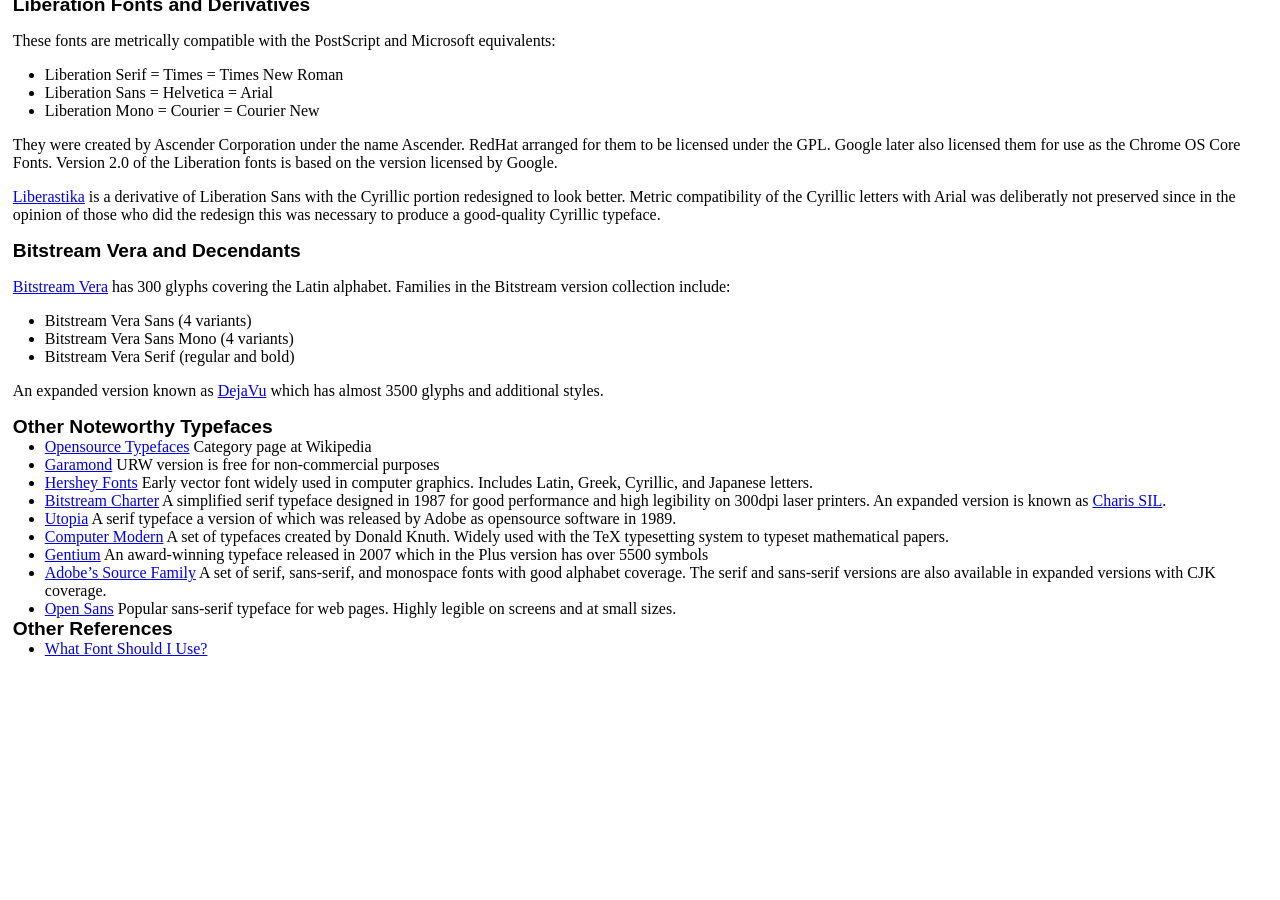
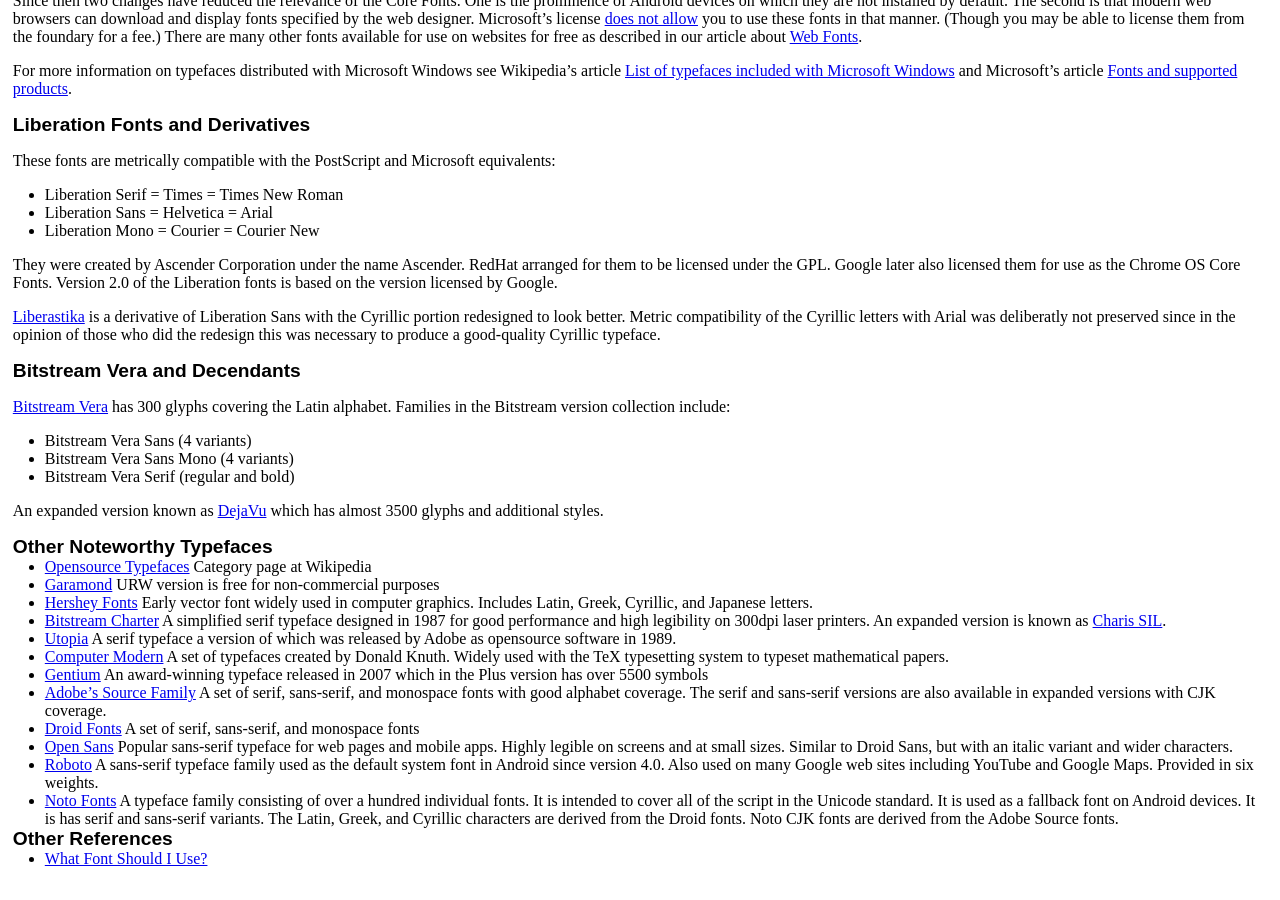
Before and after one commit to david672orford/tech-for-teaching, a Jekyll site: the page built from howto/typefaces/index.md, in a window 1280 px wide and 900 px high, scrolled down 2799 px. Built offline with Jekyll 4.4.1, drawn with Linux system fonts in a browser that asks for light colours; our own code applies the rules of GitHub Pages for plain Markdown files; before the commit the page ends 3489 px from its top, so only the background shows below that; some of the changed text lies outside the part shown.

Commit message:
information about more fonts added

```diff
--- a/howto/typefaces/index.md
+++ b/howto/typefaces/index.md
@@ -80,6 +80,14 @@
 you will either have to provided them to recipients of electronic
 documents by embedding them or accept the fact that one of the typefaces
 above may be automatically substituted.
+
+Android devices are a notable exception to the above in that they do not
+seem to have typefaces width-compatible with Times and Helvetica. In
+particular Google Chrome for Android will simply provide the system
+default serif font when asked for Times and the system default sans-serif
+font when asked for Helvetica. This can occasionally cause problems because
+Droid Serif is a bit wider than Times. This is particularly troublesome in
+SVG illustrations were the right sides of lines of text can be cut off.
 
 ## Adobe PostScript Fonts
 
@@ -178,6 +186,9 @@
 * FreeSerif (4 variants, 10,537 symbols)
 * FreeSans (4 variants, 6,272 symbols)
 * FreeMono (4 variants, 4,178 symbols)
+
+In 2016 URW released [new versions of their 35 fonts](https://github.com/URWTypeFoundry/Core_35/)
+TODO: find out more about these fonts, their names, etc.
 
 ## Microsoft Fonts
 
@@ -300,9 +311,22 @@
   A set of serif, sans-serif, and monospace fonts with good alphabet coverage.
   The serif and sans-serif versions are also available in expanded versions
   with CJK coverage.
+* [Droid Fonts](https://en.wikipedia.org/wiki/Droid_fonts)
+  A set of serif, sans-serif, and monospace fonts
 * [Open Sans](https://en.wikipedia.org/wiki/Open_Sans)
-  Popular sans-serif typeface for web pages. Highly legible on screens
-  and at small sizes.
+  Popular sans-serif typeface for web pages and mobile apps. Highly legible on screens
+  and at small sizes. Similar to Droid Sans, but with an italic variant
+  and wider characters.
+* [Roboto](https://en.wikipedia.org/wiki/Roboto)
+  A sans-serif typeface family used as the default system font in Android since
+  version 4.0. Also used on many Google web sites including YouTube and Google Maps.
+  Provided in six weights.
+* [Noto Fonts](https://en.wikipedia.org/wiki/Noto_fonts)
+  A typeface family consisting of over a hundred individual fonts. It is intended
+  to cover all of the script in the Unicode standard. It is used as a fallback
+  font on Android devices. It is has serif and sans-serif variants. The Latin,
+  Greek, and Cyrillic characters are derived from the Droid fonts. Noto CJK
+  fonts are derived from the Adobe Source fonts.
 
 ## Other References
 
```
Also changed, not shown: other parts of howto/typefaces/index.md (+2 -2 lines), howto/index.md (+2 -1 lines), howto/typefaces-installing/index.md (added, +11 -0 lines), howto/typefaces-webfonts/index.md (renamed from howto/webfonts/index.md).
